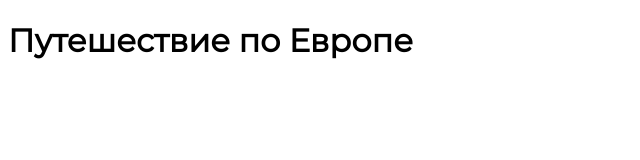
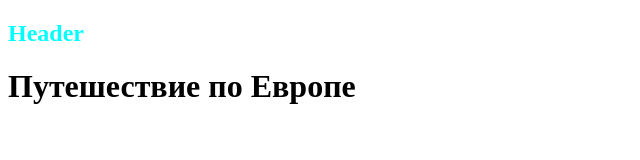
Before and after one commit to vetrov78/EuropeTravel_HTMLAcademy, a website: page source/index.html in a window 1280 px wide. Shown: the whole page, without its empty margins (0-640 px from the left). Drawn offline with nearby package versions, Linux system fonts and the light colour scheme; files that its build step writes are made by us from their sources.

```diff
--- a/source/index.html
+++ b/source/index.html
@@ -6,14 +6,17 @@
 
     <title>Путешествие по Европе</title>
 
-    <link rel="preload" href="../fonts/Montserrat-Regular.woff2" as="font">
-    <link rel="preload" href="../fonts/Montserrat-Bold.woff2" as="font">
+    <!-- <link rel="preload" href="../fonts/Montserrat-Regular.woff2" as="font">
+    <link rel="preload" href="../fonts/Montserrat-Bold.woff2" as="font"> -->
 
     <link rel="stylesheet" href="css/style.min.css">
 
   </head>
   <body>
+    <header class="page-header">
+      <h2>Header</h2>
+    </header>
     <main>
-      <h1>Путешествие по Европе</h1>
+      <h1 class="">Путешествие по Европе</h1>
     </main>
   </body>
--- /dev/null
+++ b/source/sass/blocks/page-header.scss
@@ -0,0 +1,8 @@
+.page-header {
+    position: relative;
+    min-width: 320px;
+
+    @media (min-width: $tablet-width) {
+      color: aqua;
+    }
+  }
--- a/source/sass/global/fonts.scss
+++ b/source/sass/global/fonts.scss
@@ -4,8 +4,34 @@
     font-weight: 400;
     font-display: swap;
     src: url("../fonts/Montserrat-Regular.woff2") format("woff2"),
-         url("../fonts/Montserrat-Regular.woff") format("woff"),
-         url("https://fonts.googleapis.com/css2?family=Montserrat&display=swap");
+         url("../fonts/Montserrat-Regular.woff") format("woff");
+}
+
+@font-face {
+    font-family: "Montserrat";
+    font-style: normal;
+    font-weight: 500;
+    font-display: swap;
+    src: url("../fonts/Montserrat-Medium.woff2") format("woff2"),
+         url("../fonts/Montserrat-Medium.woff") format("woff");
+}
+
+@font-face {
+    font-family: "Montserrat";
+    font-style: normal;
+    font-weight: 600;
+    font-display: swap;
+    src: url("../fonts/Montserrat-SemiBold.woff2") format("woff2"),
+         url("../fonts/Montserrat-SemiBold.woff") format("woff");
+}
+
+@font-face {
+    font-family: "Montserrat";
+    font-style: normal;
+    font-weight: 700;
+    font-display: swap;
+    src: url("../fonts/Montserrat-Bold.woff2") format("woff2"),
+         url("../fonts/Montserrat-Bold.woff") format("woff");
 }
 
 body {
--- a/source/sass/global/variables.scss
+++ b/source/sass/global/variables.scss
@@ -0,0 +1,9 @@
+// Viewports
+$tablet-width: 768px;
+$desktop-width: 1024px;
+$mobile-width-only: 767px;
+$min-width: 320px;
+
+body {
+    min-width: $desktop-width;
+}
--- a/source/sass/style.scss
+++ b/source/sass/style.scss
@@ -1,7 +1,9 @@
 // GLOBALS
 
-@import "./global/fonts.scss";
-// @import "sass/global/variables.scss";
-// @import "./global/globals.scss";
+@import "./global/variables.scss";
+// @import "./global/fonts.scss";
+
+@import "./global/globals.scss";
 
 // BLOCKS
+@import "./blocks/page-header.scss"
```
Also changed, not shown: source/fonts/Montserrat-Light.woff (deleted), source/fonts/Montserrat-Light.woff2 (deleted), source/fonts/Montserrat-SemiBold.woff (added), source/fonts/Montserrat-SemiBold.woff2 (added).
